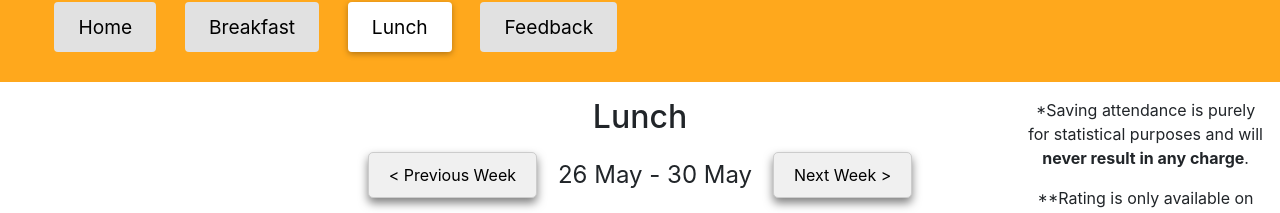
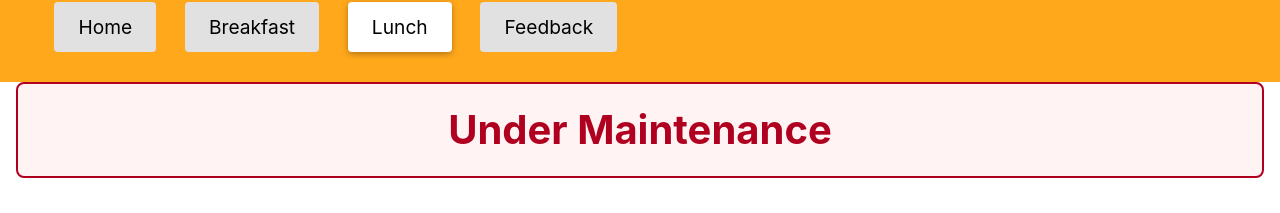
Before and after one commit to HL-LMX/bbclient, a React (Create React App) app: page /bookingbite/booking in a window 1280 px wide. Shown: the part 136-349 px from the top of the page. Built offline with nearby package versions, Linux system fonts and the light colour scheme; no server answers.

Commit message:
ci: Under Maintenance sign

```diff
--- a/src/components/Booking/Booking.css
+++ b/src/components/Booking/Booking.css
@@ -145,3 +145,17 @@
     grid-template-columns: repeat(5, 1fr);
     grid-gap: 20px;
 }
+
+
+
+.maintenance-banner {
+    text-align: center;
+    font-size: 2.5rem;   /* Large letters */
+    font-weight: bold;
+    color: #b00020;      /* Strong red to stand out */
+    background-color: #fff3f3;
+    padding: 1rem;
+    border: 2px solid #b00020;
+    margin-bottom: 1rem;
+    border-radius: 8px;
+}
--- a/src/components/Booking/Booking.js
+++ b/src/components/Booking/Booking.js
@@ -237,6 +237,14 @@ export const Booking = () => {
 
     return (
         <div>
+
+             {/* Maintenance Banner */}
+            <div className="maintenance-banner">
+                Under Maintenance
+            </div>
+
+
+
             {/* Top Grid: 5 Columns (empty, merged center, empty) */}
             <div className="topGrid">
                 <div className="col-center">
```
